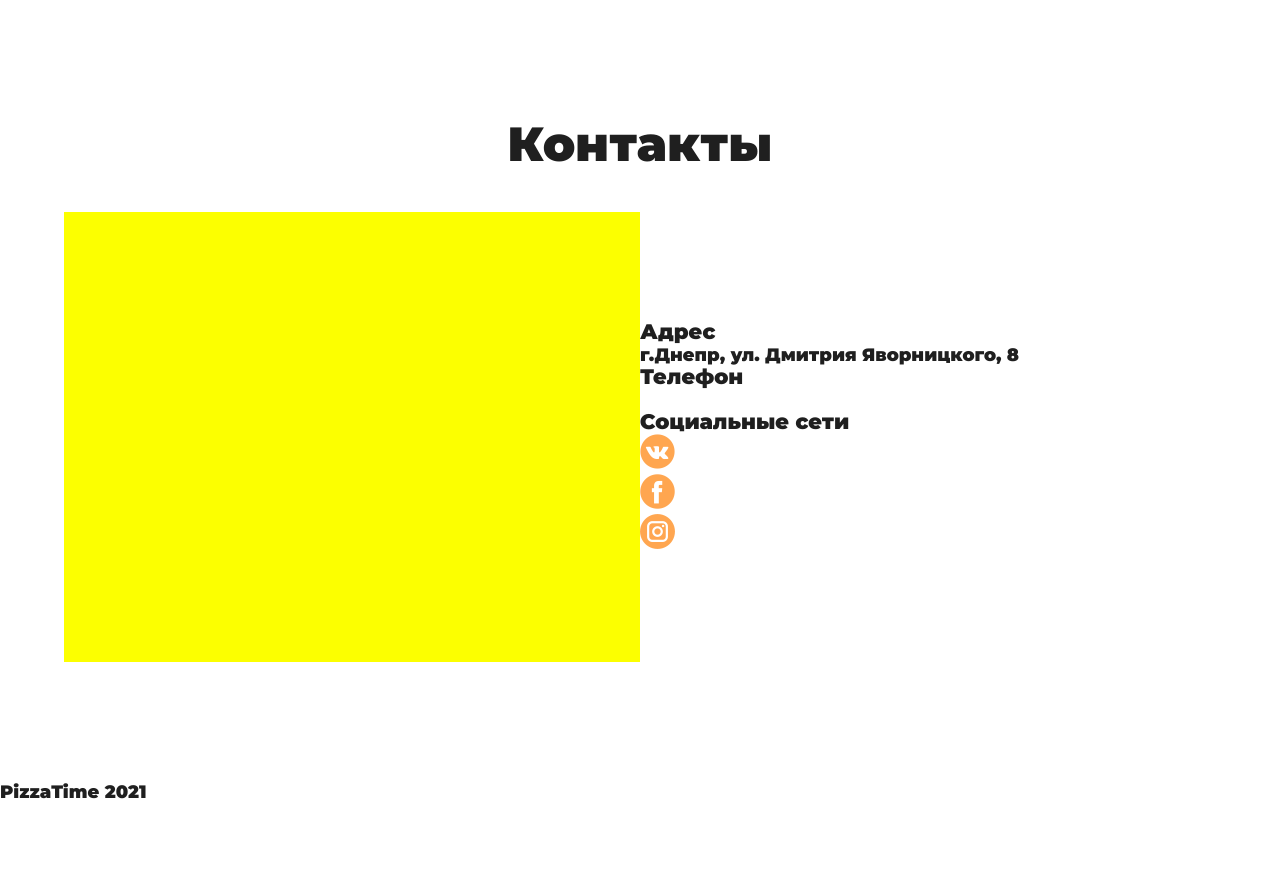
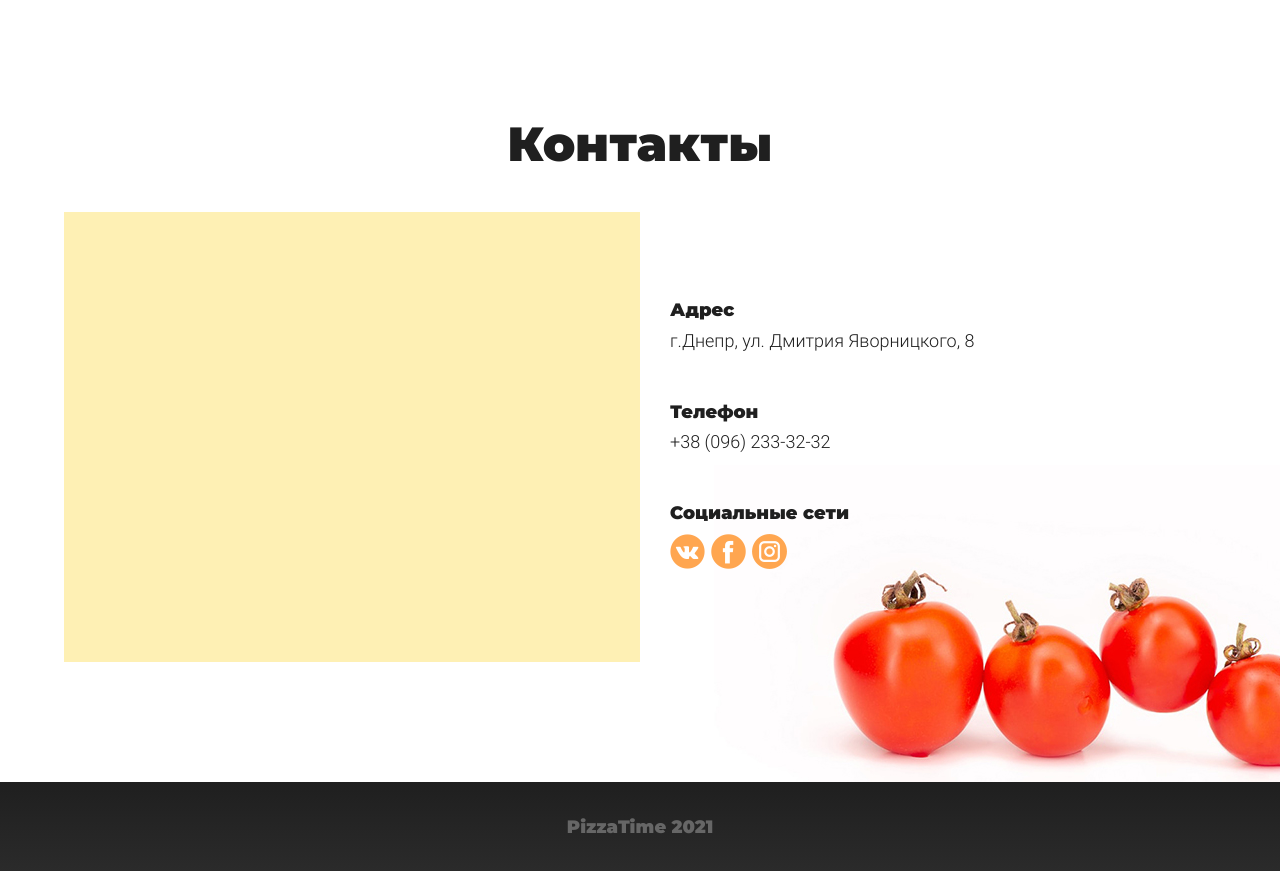
Before and after one commit to annasirenko/pizza-time, a plain HTML site: page src/index.html in a window 1280 px wide. Shown: the part 3314-4185 px from the top of the page. Before the commit the page ends 4117 px from the top, so only its background shows below. Drawn offline with Linux system fonts and the light colour scheme; files that its build step writes are made by us from their sources; files whose address does not match are found by name.

Commit message:
finished contacts and footer

```diff
--- a/src/index.html
+++ b/src/index.html
@@ -333,12 +333,17 @@
             <h2 class="contacts__title">Контакты</h2>
             <div class="contacts__content">
                 <div class="contacts__left"><div class="contacts__map"></div></div>
-                <div class="contacts__desc">
-                    <h3 class="contacts__desc--title">Адрес</h3>
-                    <p class="contacts__text">г.Днепр, ул. Дмитрия Яворницкого, 8</p>
-                    <h3 class="contacts__desc--title">Телефон</h3>
-                    <a href="tel:380962333232" class="contacts__phone">+38(096)233-32-32</a>
-                    <h3 class="contacts__desc--title">Социальные сети</h3>
+                <div class="contacts__right">
+                    <div class="contacts__right--item">
+                        <h3 class="contacts__right--title">Адрес</h3>
+                        <p class="contacts__right--text">г.Днепр, ул. Дмитрия Яворницкого, 8</p>
+                    </div>
+                   <div class="contacts__right--item">
+                        <h3 class="contacts__right--title">Телефон</h3>
+                        <a href="tel:380962333232" class="contacts__phone contacts__right--text">+38 (096) 233-32-32</a>
+                   </div>
+                    <div class="contacts__right--item">
+                        <h3 class="contacts__right--title">Социальные сети</h3>
                         <ul class="contacts__list">
                             <li class="contacts__item"><a href="#" target="_blank"><svg class="contacts-pic">
                                         <use xlink:href="./img/icons/sprite.svg#vk"></use>
@@ -353,11 +358,13 @@
 
                     </div>
                 </div>
+            </div>
 
         </div>
     </section>
     <footer class="footer">
-        <p class="footer__desc">PizzaTime 2021</p>
+        <div class="container">
+            <p class="footer__desc">PizzaTime 2021</p></div>
     </footer>
 
 </body>
--- a/src/styles/blocks/_contacts.scss
+++ b/src/styles/blocks/_contacts.scss
@@ -1,10 +1,45 @@
 .contacts{
     padding: 12rem 0;
+    position: relative;
+    overflow: hidden;
+    @include md{
+        padding-bottom: 0;
+    }
 
 
 
     & .container{
-        @include container;
+
+        position: relative;
+        &::before{
+            content:'';
+            position: absolute;
+            background: url('./img/tomato.jpg') no-repeat;
+            background-size: cover;
+            width: 67.2rem;
+            height: 39.7rem;
+            bottom: -10rem;
+            right: -35rem;
+            z-index: -1;
+            @include xxxl{
+                right: -25rem;
+
+            }
+
+            @include xxl{
+                right: -17rem;
+                bottom: -20rem;
+
+            }
+
+            @include custom{
+                right: -12rem;
+            }
+            @include xl{
+                content: none;
+            }
+
+        }
     }
 
     &__title{
@@ -15,26 +50,85 @@
     &__content{
         display: flex;
         align-items: center;
+       @include md{
+        flex-wrap: wrap;
+        justify-content: center;
+       }
+
     }
 
     &__left{
         width: 50%;
+        @include md{
+            width: 100%;
+            order: 1;
+        }
     }
 
     &__map{
         height: 45rem;
-        background: $yellow;
+        background: #fef0b4;
+        @include lg{
+            height: 35rem;
+        }
+        @include md{
+            height: 30rem;
+            margin: 0 -4rem;
+        }
     }
 
-    &__desc{
+
+
+    &__right{
         width: 50%;
         align-items: center;
+        padding-left: 3rem;
+        @include md{
+            width: 40rem;
+            max-width: 100%;
+            margin-bottom: 5rem;
+            padding-left: 0;
+        }
+
+
+
+        &--item{
+            margin-bottom: 5rem;
+            &:last-of-type{
+                margin-bottom: 0;
+            }
+
+        }
+        &--title{
+            font-size: 1.8rem;
+            margin-bottom: 1rem;
+        }
+        &--text{
+            @include roboto;
+            color: $dark;
+        }
     }
 
+    &__list{
+        display: flex;
+    }
+    &__item{
+        &:not(:first-child){
+            margin-left: .6rem;
+            @include md{
+            margin-left: 1.5rem;;
+            }
+        }
+
+    }
 
 
     &-pic{
         width: 3.5rem;
         height: 3.5rem;
+        @include md{
+            width: 4.5rem;
+            height: 4.5rem;
+        }
     }
 }
--- /dev/null
+++ b/src/styles/blocks/_footer.scss
@@ -0,0 +1,13 @@
+.footer{
+    padding: 3.5rem 0;
+    background-image: linear-gradient(to top, #2b2b2b 0%, #1f1f1f 100%);
+   & .container{
+       display: flex;
+       justify-content: center;
+
+   }
+   &__desc{
+       color: rgba($color: #fff, $alpha: .3);
+       text-align: center;
+   }
+}
--- a/src/styles/blocks/_header.scss
+++ b/src/styles/blocks/_header.scss
@@ -77,6 +77,9 @@
         background: transparent;
         padding: 1.4rem 2rem;
         border-radius: 2.8rem;
+        transition: color .3s ease-in-out, border .3s ease-in-out;
+
+
 
         &:hover,
         &:focus {
--- a/src/styles/layout/_base.scss
+++ b/src/styles/layout/_base.scss
@@ -2,7 +2,7 @@
   box-sizing: border-box;
   margin: 0;
   padding: 0;
-  transition: background .3s ease-in-out, color .3s ease-in-out, opacity .3s ease-in-out, border .3s ease-in-out;
+  transition: opacity .3s ease-in-out;
 }
 
 html {
@@ -49,6 +49,7 @@ a {
   text-decoration: none;
   color: #fff;
   cursor: pointer;
+  // transition: color .3s ease-in-out;
 }
 
 li {
--- a/src/styles/layout/_variables.scss
+++ b/src/styles/layout/_variables.scss
@@ -43,7 +43,7 @@ $ginger:#ff5441;
   color: #fff;
   font-weight: 400;
   padding: 2rem 6rem;
-  transition: all .3s ease-in-out;
+  transition: background .3s ease-in-out, color .3s ease-in-out;
   outline: none;
 }
 
@@ -66,8 +66,14 @@ $ginger:#ff5441;
   }
 }
 
+@mixin xxxl(){
+  @media screen and (max-width: 1800px) {
+    @content;
+  }
+}
+
 @mixin xxl() {
-  @media screen and (min-width: 1400px) {
+  @media screen and (max-width: 1600px) {
     @content;
   }
 }
```
Also changed, not shown: dist/index.html (+14 -7 lines), dist/main.min.css. Lines whose indentation alone changed are shown as unchanged.
